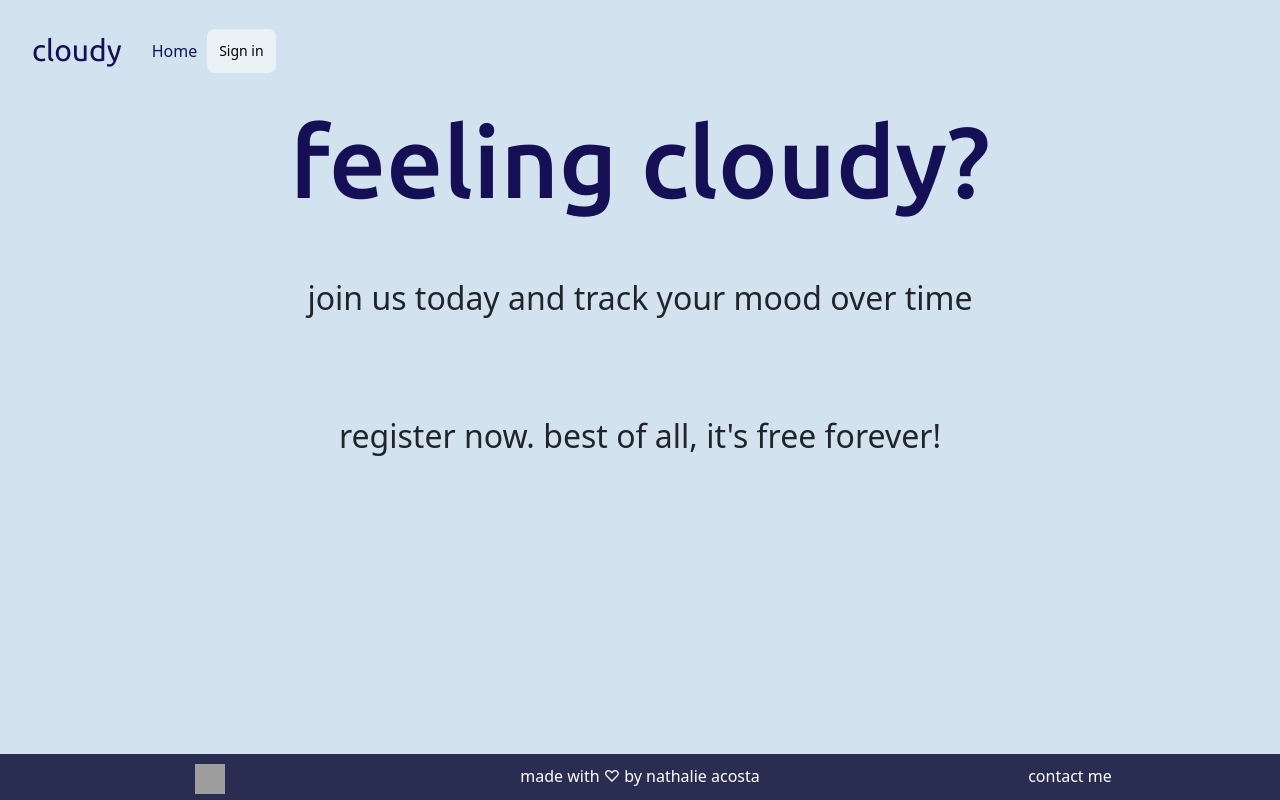
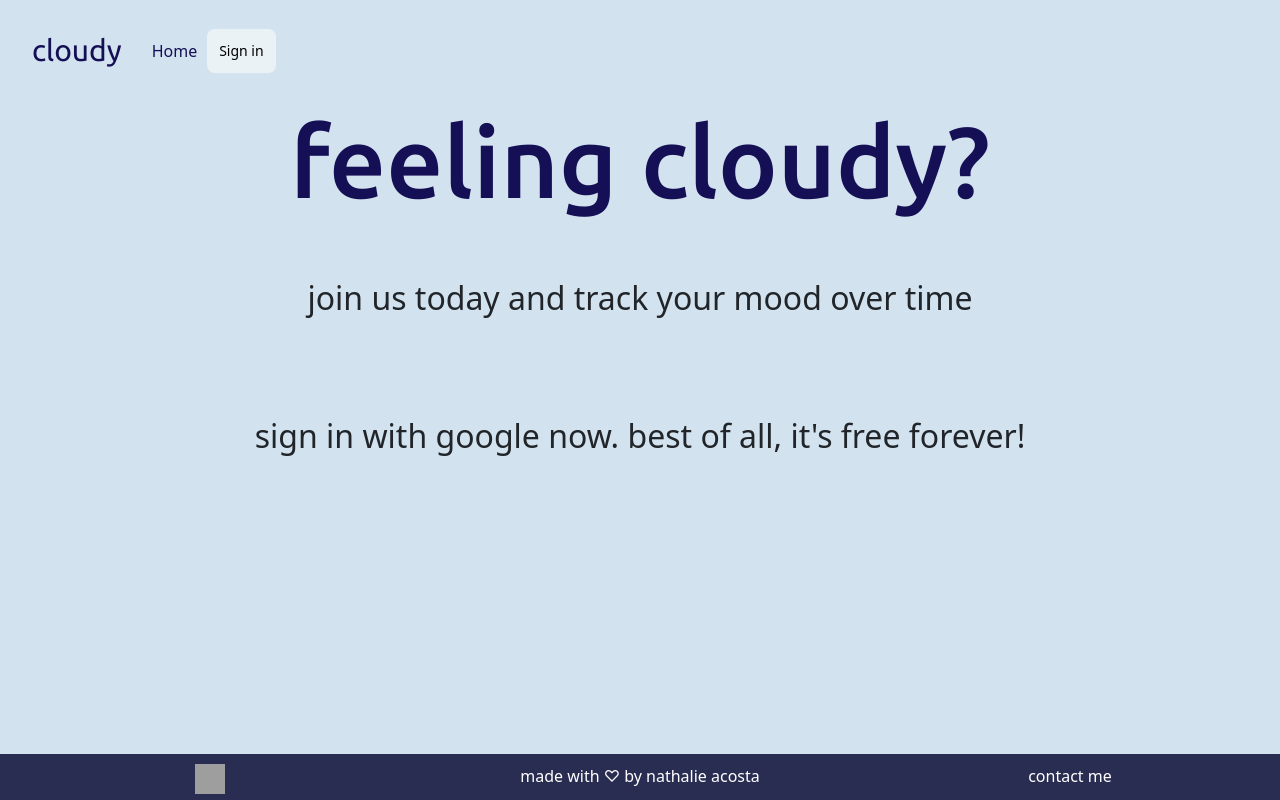
Before and after one commit to nathalieacosta/cloudy, a Next.js app: page / in a window 1280 px wide. Built offline with nearby package versions, Linux system fonts and the light colour scheme; no server answers; grey boxes are pictures that could not be loaded.

Commit message:
oauth fix

```diff
--- a/pages/index.js
+++ b/pages/index.js
@@ -28,7 +28,7 @@ export default function Index() {
         <Row>
           <Col>
             <h2 className={styles.join}>
-              register now. best of all, it's free forever!
+              sign in with google now. best of all, it's free forever!
             </h2>
           </Col>
         </Row>
@@ -38,4 +38,4 @@ export default function Index() {
       </Container>
     </Fragment>
   );
-};
+}
```
